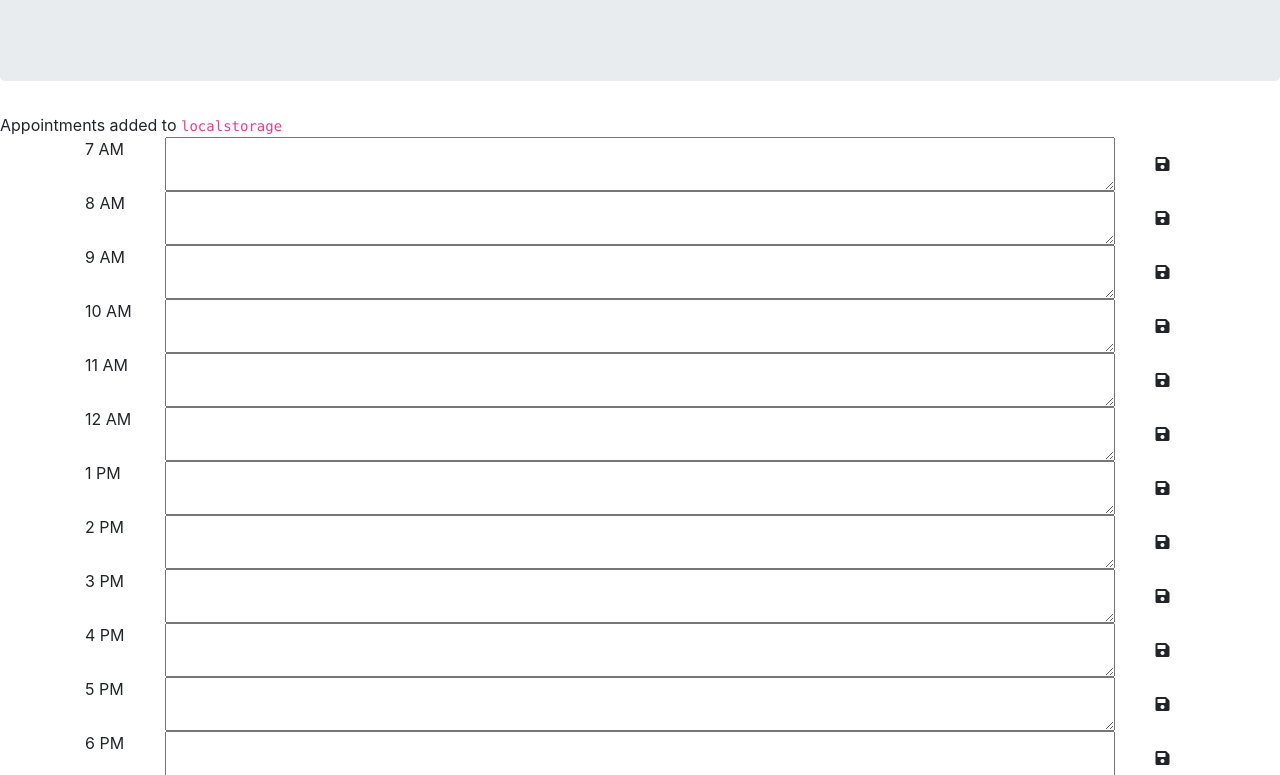
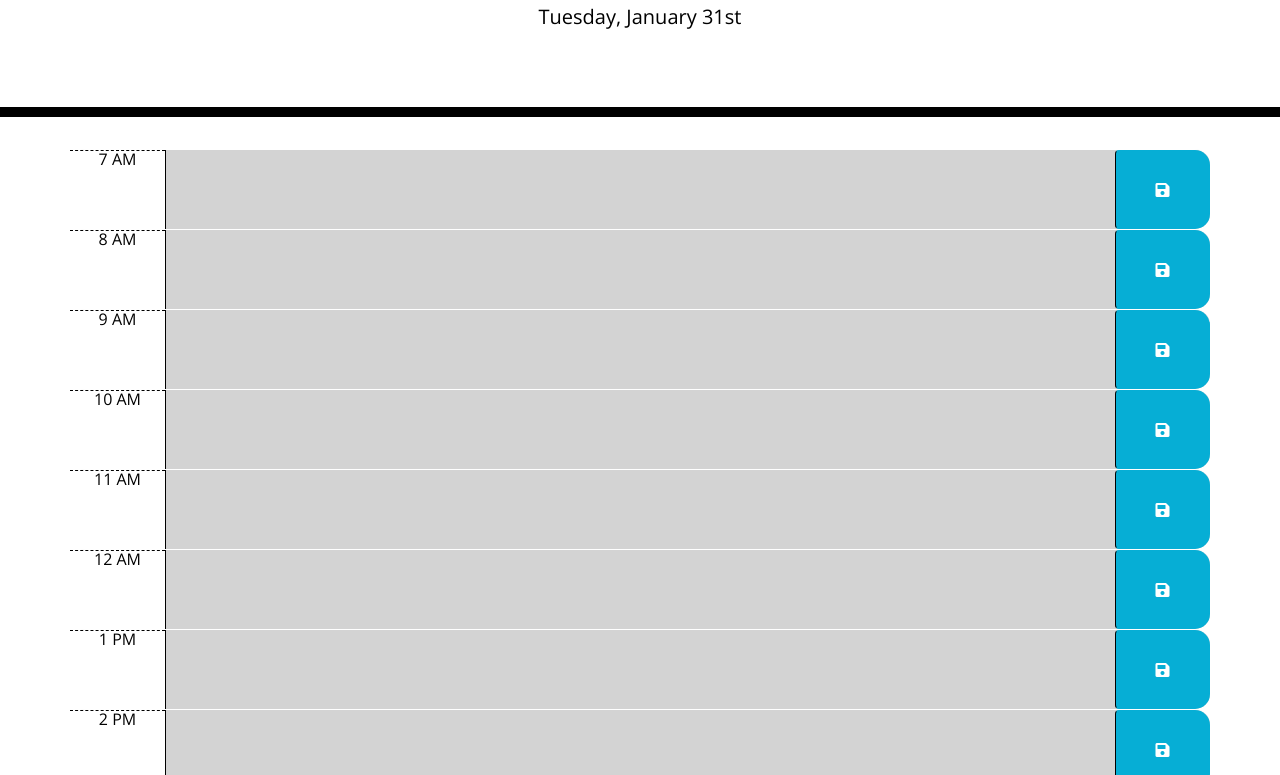
Before and after one commit to AishaSK/DailyPlanner, a plain HTML site: page index.html in a window 1280 px wide. Shown: the part 187-962 px from the top of the page. Drawn offline with nearby package versions, Linux system fonts and the light colour scheme; the site is published under a folder, as on GitHub Pages, so addresses that start at the root find nothing.

Commit message:
trying to resolve the index html2

```diff
--- a/assets/js/script.js
+++ b/assets/js/script.js
@@ -1,7 +1,7 @@
 // today variable will be
 var today = moment();
 
-
+// when text is added. save the info etc.
 $(document).ready(function(){
     $("#currentDay").text(moment().format("dddd, MMMM Do"));
     $(".saveBtn").on("click", function(){
@@ -11,6 +11,7 @@ $(document).ready(function(){
 
     });
 
+    //how to get information re each stored hour / block
     $("#7 .description").val(localStorage.getItem("7"));
     $("#8 .description").val(localStorage.getItem("8"));
     $("#9 .description").val(localStorage.getItem("9"));
@@ -31,7 +32,7 @@ $(document).ready(function(){
     timeChange(){
         var currentHour = moment().hour();
 
-        //
+        //declaring how past present etc shall  be deduced.
         $('.time-block').each(function(){
             var idTime = parseInt($(this).attr("id"));
             if (idTime < currentHour){
@@ -46,6 +47,7 @@ $(document).ready(function(){
         })
     }
 
+
     timeChange();
     var timeInterval = setInterval(timeChange, 1000);
 
--- a/index.html
+++ b/index.html
@@ -18,7 +18,7 @@
       href="https://fonts.googleapis.com/css?family=Open+Sans&display=swap"
       rel="stylesheet"
     />
-    <link rel="stylesheet" href="/assets/css/style.css" />
+    <link rel="stylesheet" href="./assets/css/style.css" />
     <title>Work Day Scheduler</title>
   </head>
 
@@ -122,6 +122,6 @@
 
     <script src="https://cdnjs.cloudflare.com/ajax/libs/jquery/3.2.1/jquery.min.js"></script>
     <script src="https://cdnjs.cloudflare.com/ajax/libs/moment.js/2.24.0/moment.min.js"></script>
-   <script src ="/assets/js/script.js"></script>
+   <script src ="./assets/js/script.js"></script>
   </body>
 </html>
```
